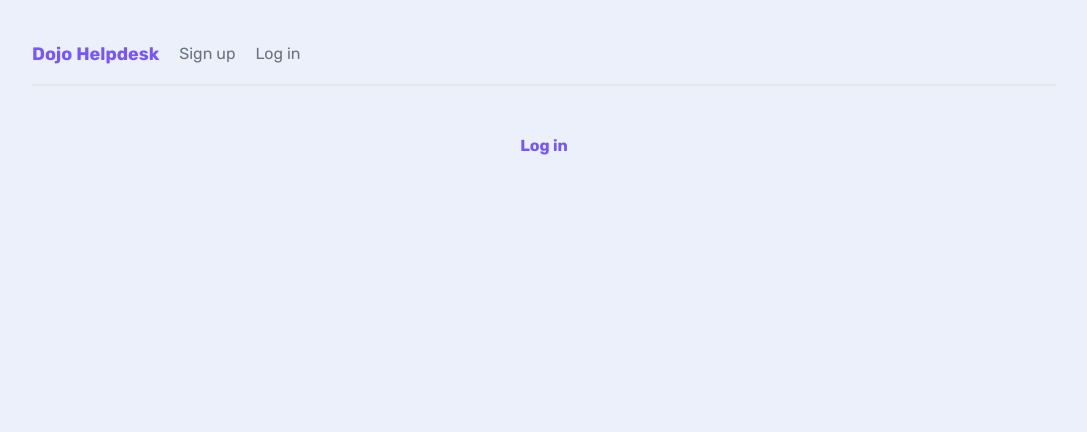
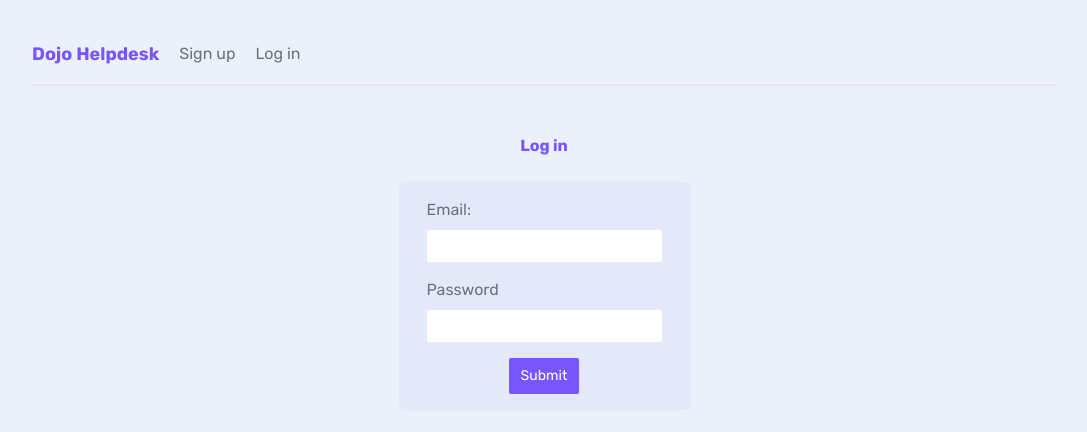
Before and after one commit to mariosknl/dojo-helpdesk, a Next.js app: page /login in a window 1280 px wide. Shown: the top 432 px of the page, without its empty margins (96-1183 px from the left). Built offline with nearby package versions, Linux system fonts and the light colour scheme.

Commit message:
making the auth forms

```diff
--- /dev/null
+++ b/app/(auth)/AuthForm.jsx
@@ -0,0 +1,34 @@
+"use client";
+
+import { useState } from "react";
+
+export default function AuthForm({ handleSubmit }) {
+	const [email, setEmail] = useState("");
+	const [password, setPassword] = useState("");
+
+	return (
+		<form onSubmit={(e) => handleSubmit(e, email, password)}>
+			<label>
+				<span>Email:</span>
+				<input
+					type="email"
+					onChange={(e) => setEmail(e.target.value)}
+					value={email}
+					required
+				/>
+			</label>
+			<label>
+				<span>Password</span>
+				<input
+					type="password"
+					onChange={(e) => setPassword(e.target.value)}
+					value={password}
+					required
+				/>
+			</label>
+			<button type="submit" className="btn-primary">
+				Submit
+			</button>
+		</form>
+	);
+}
--- a/app/(auth)/login/page.jsx
+++ b/app/(auth)/login/page.jsx
@@ -1,7 +1,19 @@
+"use client";
+
+import AuthForm from "../AuthForm";
+
 export default function Login() {
+	const handleSubmit = async (e, email, password) => {
+		e.preventDefault();
+
+		console.log("user login", email, password);
+	};
+
 	return (
 		<main>
 			<h2 className="text-center">Log in</h2>
+
+			<AuthForm handleSubmit={handleSubmit} />
 		</main>
 	);
 }
--- a/app/(auth)/signup/page.jsx
+++ b/app/(auth)/signup/page.jsx
@@ -1,7 +1,18 @@
+"use client";
+
+import AuthForm from "../AuthForm";
+
 export default function Signup() {
+	const handleSubmit = async (e, email, password) => {
+		e.preventDefault();
+
+		console.log("user signup", email, password);
+	};
 	return (
 		<main>
 			<h2 className="text-center">Sign Up</h2>
+
+			<AuthForm handleSubmit={handleSubmit} />
 		</main>
 	);
 }
--- a/package.json
+++ b/package.json
@@ -9,6 +9,8 @@
     "lint": "next lint"
   },
   "dependencies": {
+    "@supabase/auth-helpers-nextjs": "^0.7.4",
+    "@supabase/supabase-js": "^2.32.0",
     "autoprefixer": "10.4.14",
     "eslint": "8.46.0",
     "eslint-config-next": "13.4.13",
```
Also changed, not shown: 1 other file (tests, documents, lock files or other folders).
